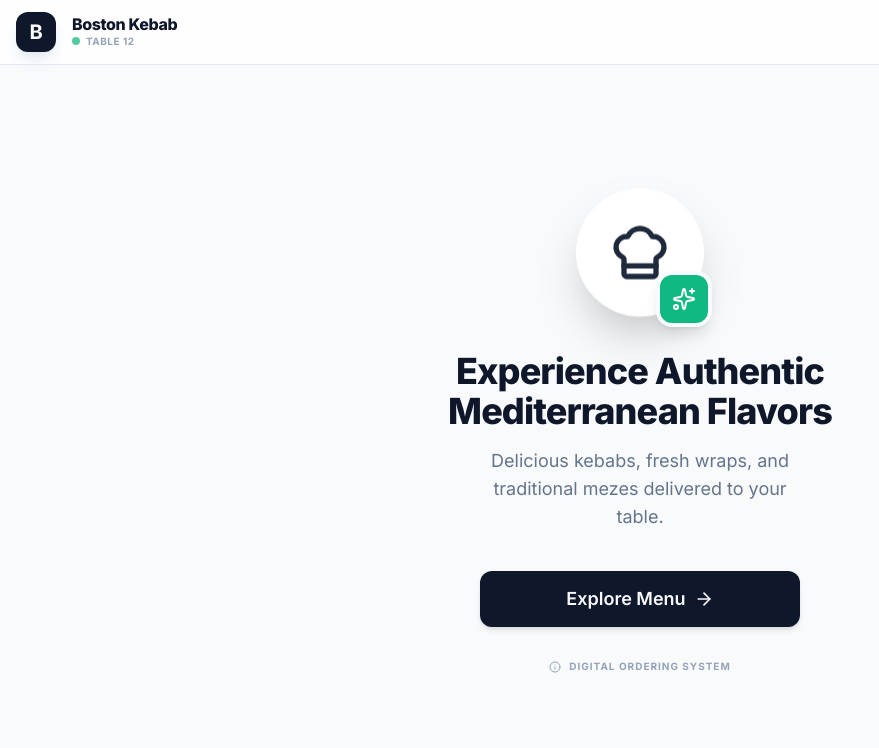
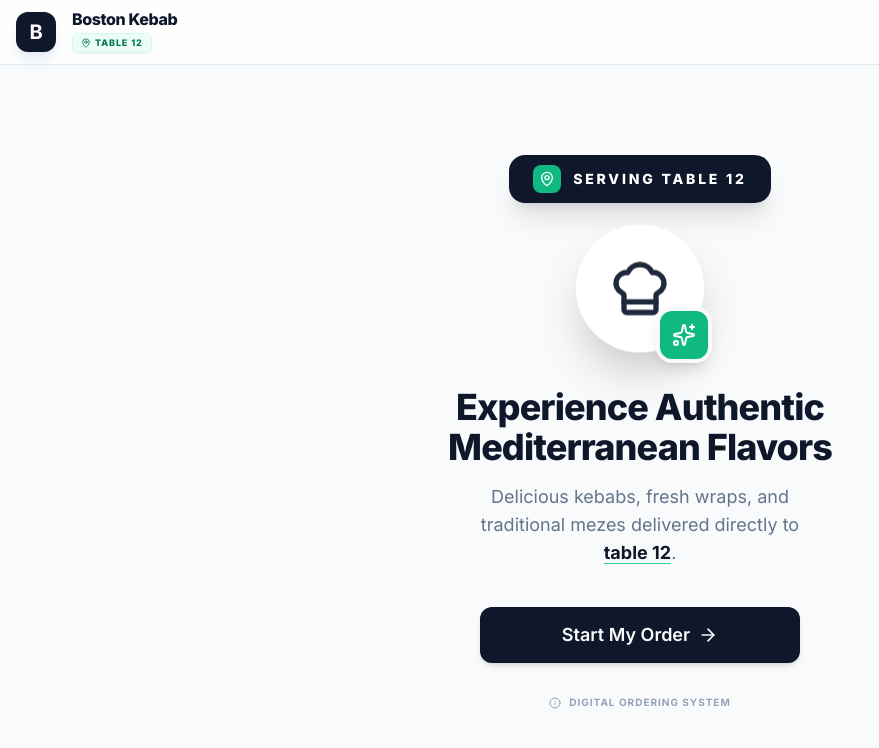
Before and after one commit to fltanveer/Food-Order-On-Table, a React (Vite) app: page / in a window 1280 px wide. Shown: the top 748 px of the page, without its empty margins (0-879 px from the left). Built offline with nearby package versions, Linux system fonts and the light colour scheme.

Commit message:
feat: Update AI provider and UI elements
Rebrands the AI Concierge to be powered by Gemini and refactors the staff mode and table display in the header for improved clarity and visual consistency.

```diff
--- a/App.tsx
+++ b/App.tsx
@@ -17,7 +17,8 @@ import {
   MessageSquareQuote,
   Eye,
   EyeOff,
-  Settings2
+  Settings2,
+  MapPin
 } from 'lucide-react';
 import { TABLE_ID, CATEGORIES, MENU_ITEMS } from './constants';
 import { MenuItem, Category, CartItem, Screen, Choice } from './types';
@@ -179,18 +180,22 @@ const App: React.FC = () => {
           <button onClick={() => setScreen('welcome')} className="h-10 w-10 bg-slate-900 rounded-xl flex items-center justify-center text-white font-bold text-xl shadow-lg shadow-slate-200 hover:scale-105 transition-transform">B</button>
           <div>
             <h1 className="font-extrabold text-slate-900 tracking-tight leading-none">Boston Kebab</h1>
-            <div className="flex items-center gap-1.5 mt-0.5">
-              <span className={`w-2 h-2 rounded-full ${isStaffMode ? 'bg-orange-500' : 'bg-emerald-500'} animate-pulse`}></span>
-              <span className="text-[10px] font-bold uppercase tracking-wider text-slate-400">
-                {isStaffMode ? 'Staff Mode' : `Table ${TABLE_ID.split(' ')[1]}`}
-              </span>
+            <div className="flex items-center gap-1.5 mt-1.5">
+              {isStaffMode ? (
+                <div className="flex items-center gap-1 bg-orange-100 text-orange-600 px-2 py-0.5 rounded-md text-[9px] font-black uppercase tracking-widest border border-orange-200">
+                  <div className="w-1.5 h-1.5 bg-orange-500 rounded-full animate-pulse" /> Staff Mode
+                </div>
+              ) : (
+                <div className="flex items-center gap-1 bg-emerald-50 text-emerald-700 px-2 py-0.5 rounded-md text-[9px] font-black uppercase tracking-widest border border-emerald-100 shadow-sm">
+                  <MapPin className="w-2.5 h-2.5" /> {TABLE_ID}
+                </div>
+              )}
             </div>
           </div>
         </div>
 
         {screen !== 'welcome' && (
           <div className="flex items-center gap-2">
-            {/* Staff Mode Toggle */}
             <Button
               variant="ghost"
               size="icon"
@@ -235,6 +240,14 @@ const App: React.FC = () => {
       <main className="flex-1 overflow-hidden flex flex-col">
         {screen === 'welcome' && (
           <div className="flex-1 flex flex-col items-center justify-center p-6 text-center">
+            {/* Prominent Table Banner */}
+            <div className="mb-6 bg-slate-900 text-white px-6 py-2.5 rounded-2xl shadow-xl flex items-center gap-3 animate-in fade-in slide-in-from-top-4 duration-700">
+               <div className="bg-emerald-500 p-1.5 rounded-lg">
+                  <MapPin className="w-4 h-4 text-white" />
+               </div>
+               <span className="font-black text-sm uppercase tracking-[0.2em]">Serving {TABLE_ID}</span>
+            </div>
+
             <div className="mb-8 relative">
               <div className="w-32 h-32 bg-white rounded-full shadow-2xl flex items-center justify-center animate-float">
                 <ChefHat className="h-16 w-16 text-slate-800" />
@@ -243,11 +256,14 @@ const App: React.FC = () => {
                 <Sparkles className="h-6 w-6" />
               </div>
             </div>
+
             <h2 className="text-4xl font-black text-slate-900 mb-4 tracking-tight">Experience Authentic<br/>Mediterranean Flavors</h2>
-            <p className="text-slate-500 max-w-xs mb-10 text-lg">Delicious kebabs, fresh wraps, and traditional mezes delivered to your table.</p>
+            <p className="text-slate-500 max-w-xs mb-10 text-lg">Delicious kebabs, fresh wraps, and traditional mezes delivered directly to <span className="text-slate-900 font-bold underline decoration-emerald-400 underline-offset-4">{TABLE_ID.toLowerCase()}</span>.</p>
+
             <Button variant="primary" size="lg" className="w-full max-w-xs group" onClick={() => setScreen('menu')}>
-              Explore Menu <ArrowRight className="ml-2 h-5 w-5 transition-transform group-hover:translate-x-1" />
+              Start My Order <ArrowRight className="ml-2 h-5 w-5 transition-transform group-hover:translate-x-1" />
             </Button>
+
             <div className="mt-8 flex items-center gap-2 text-slate-400 font-bold uppercase tracking-widest text-[10px]">
               <Info className="h-3 w-3" /> Digital Ordering System
             </div>
@@ -256,7 +272,7 @@ const App: React.FC = () => {
 
         {screen === 'menu' && (
           <div className="flex-1 flex flex-col min-h-0">
-            {/* Categories - Significantly Larger */}
+            {/* Categories */}
             <div className="bg-white border-b border-slate-200 shadow-sm overflow-x-auto no-scrollbar py-6 px-4 shrink-0">
               <div className="max-w-7xl mx-auto flex gap-6 px-2">
                 {CATEGORIES.map(cat => (
@@ -465,8 +481,15 @@ const App: React.FC = () => {
             <div className="w-32 h-32 bg-emerald-100 rounded-full flex items-center justify-center mb-8 shadow-inner animate-bounce">
               <CheckCircle2 className="h-16 w-16 text-emerald-600" />
             </div>
-            <h2 className="text-4xl font-black text-slate-900 mb-4 tracking-tight">Order Received!</h2>
-            <p className="text-slate-500 mb-10 max-w-xs text-lg">Your items are being prepared. Sit back and relax, your meal will be at {TABLE_ID} shortly.</p>
+            <h2 className="text-4xl font-black text-slate-900 mb-2 tracking-tight">Order Received!</h2>
+
+            <div className="bg-slate-100 px-4 py-1.5 rounded-xl border border-slate-200 mb-6 flex items-center gap-2">
+               <MapPin className="w-4 h-4 text-emerald-600" />
+               <span className="font-black text-xs uppercase tracking-widest text-slate-600">{TABLE_ID} Order Confirmed</span>
+            </div>
+
+            <p className="text-slate-500 mb-10 max-w-xs text-lg">Your items are being prepared. Sit back and relax, your meal will be brought to <span className="font-black text-slate-900">{TABLE_ID}</span> shortly.</p>
+
             <div className="space-y-3 w-full max-w-xs">
                <Button variant="primary" size="lg" className="w-full" onClick={() => setScreen('menu')}>Order More Items</Button>
                <Button variant="outline" size="lg" className="w-full" onClick={() => { setCart([]); setScreen('welcome'); }}>Finished Meal</Button>
--- a/components/AIChat.tsx
+++ b/components/AIChat.tsx
@@ -40,7 +40,7 @@ export const AIChat: React.FC<{ onClose: () => void }> = ({ onClose }) => {
             </div>
             <div>
               <h3 className="font-bold">AI Concierge</h3>
-              <p className="text-[10px] text-emerald-400 uppercase tracking-widest font-bold">Powered by Cognixlab</p>
+              <p className="text-[10px] text-emerald-400 uppercase tracking-widest font-bold">Powered by Gemini</p>
             </div>
           </div>
           <button onClick={onClose} className="p-2 hover:bg-white/10 rounded-full transition-colors">
```
